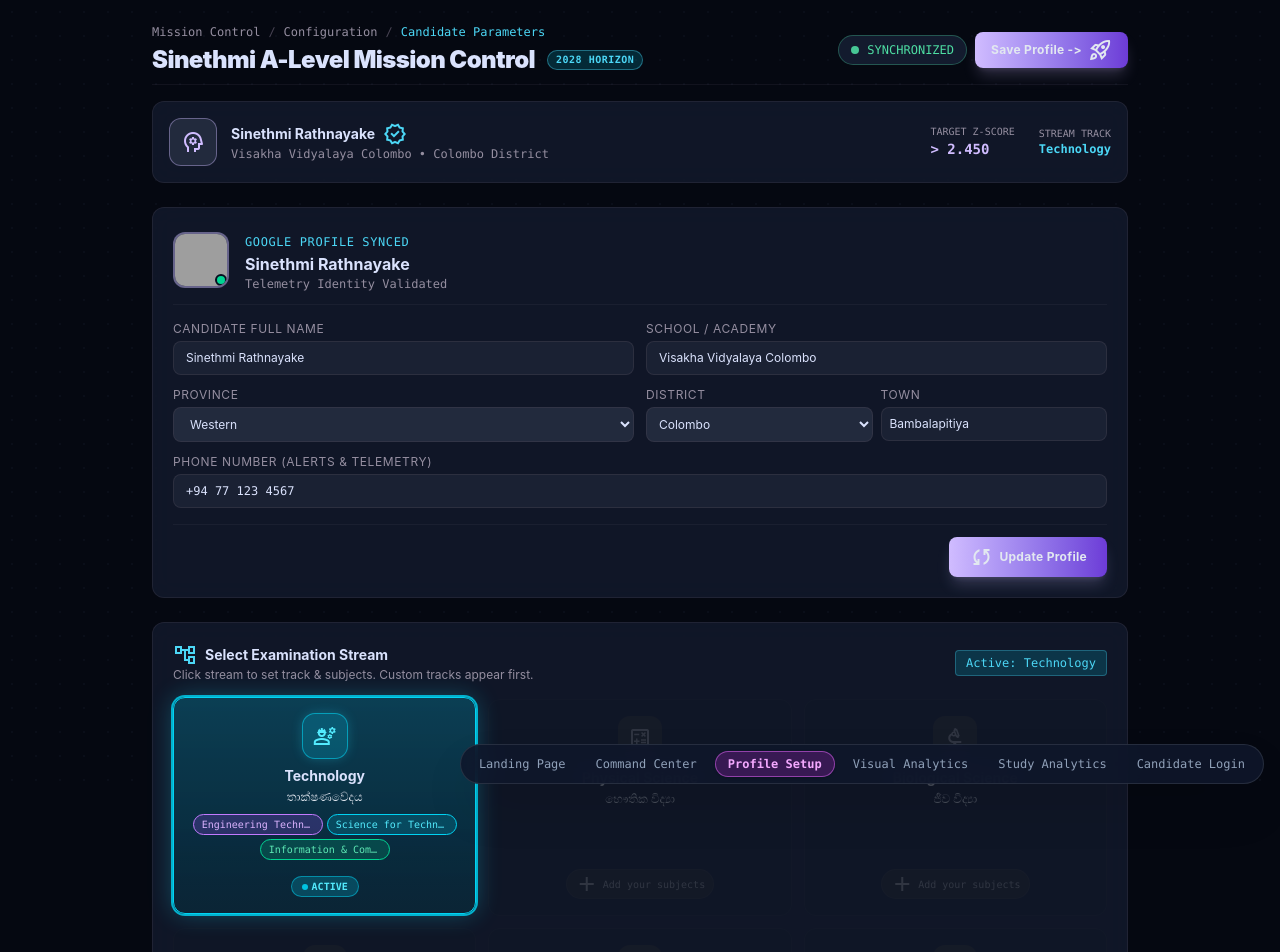
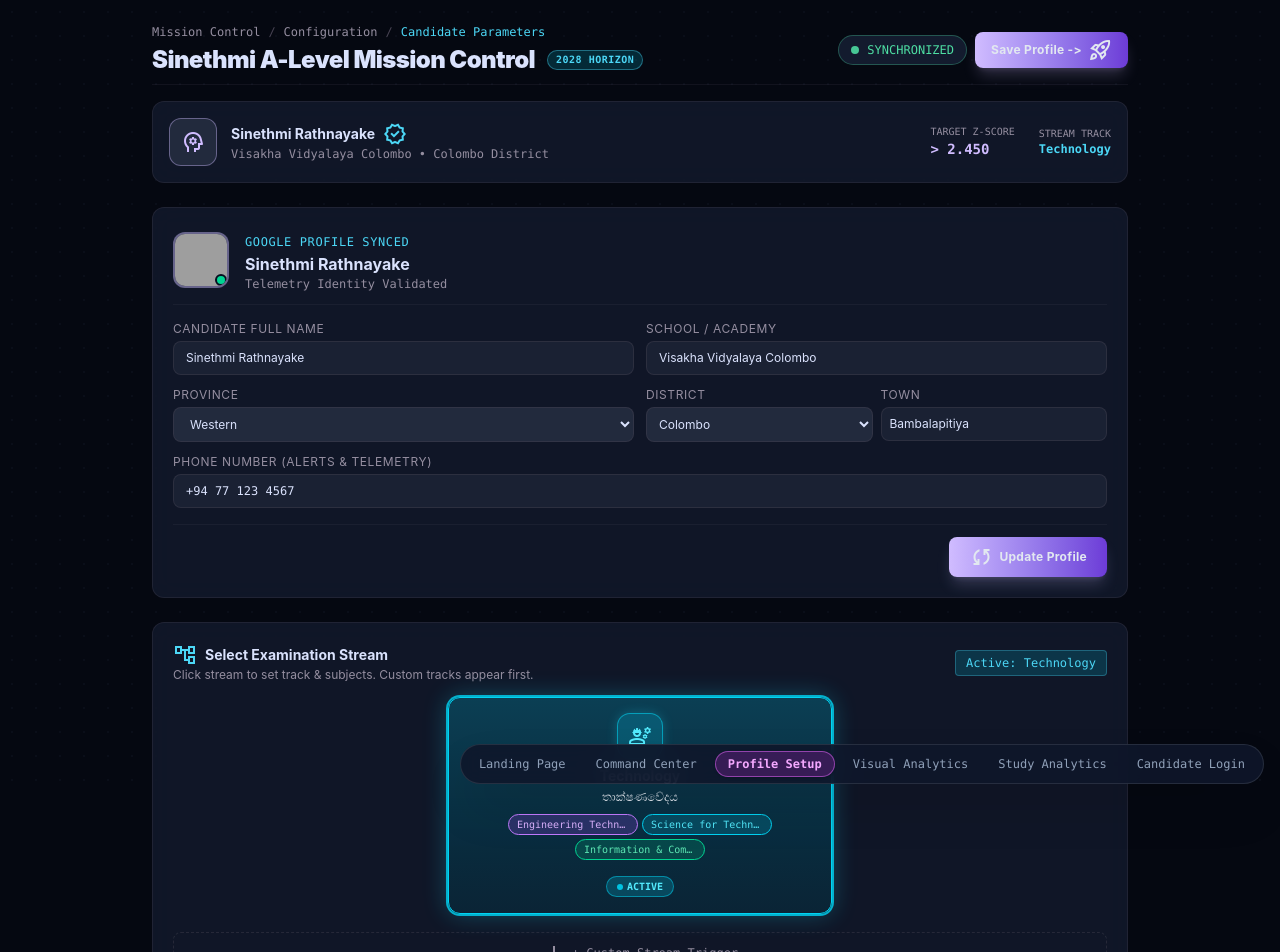
Before and after one commit to kiyamaninfo-alt/sinethmi-al-tracker, a React (Vite) app: page /profile-setup in a window 1280 px wide. Shown: the top 952 px of the page. Built offline with nearby package versions, Linux system fonts and the light colour scheme; grey boxes are pictures that could not be loaded.

Commit message:
feat(stream): hide other streams and center active stream upon subject selection with edit toggle

```diff
--- a/src/components/ProfileSetup/StreamSelector.jsx
+++ b/src/components/ProfileSetup/StreamSelector.jsx
@@ -21,25 +21,20 @@ export default function StreamSelector({ selectedStream, onSelectStream, subject
     if (onUpdateSubjects) onUpdateSubjects([]);
     setIsModalOpen(true);
   };
-
   const handleApplyCustom = (name) => {
     setCustomStream({ id: customStream?.id || `c-${Date.now()}`, name, icon: 'auto_awesome', isCustom: true });
     if (selectedStream === customStream?.name || !selectedStream) onSelectStream(name);
     setIsCustomOpen(false);
   };
-
   const handleDeleteCustom = () => {
     if (selectedStream === customStream?.name) { onSelectStream(STANDARD_STREAMS[0].name); if (onUpdateSubjects) onUpdateSubjects([]); }
     setCustomStream(null);
   };
 
   const baseStreams = customStream ? [customStream, ...STANDARD_STREAMS] : STANDARD_STREAMS;
-  const isLocked = Boolean(selectedStream && subjects && subjects.length > 0 && !isEditing);
-  const displayStreams = !isEditing && selectedStream
-    ? [...baseStreams.filter((s) => s.name === selectedStream), ...baseStreams.filter((s) => s.name !== selectedStream)]
-    : baseStreams;
-
-  const handleToggleEdit = () => isEditing ? setIsEditing(false) : (setIsEditing(true), setModalStream(selectedStream), setIsModalOpen(true));
+  const isSelectedWithSubjects = Boolean(selectedStream && subjects && subjects.length > 0 && !isEditing);
+  const displayStreams = isSelectedWithSubjects ? baseStreams.filter((s) => s.name === selectedStream) : baseStreams;
+  const handleToggleEdit = () => isEditing ? setIsEditing(false) : (setIsEditing(true), setModalStream(selectedStream));
 
   return (
     <div className="rounded-xl bg-surface-container-low/80 border border-outline-variant/30 p-5 space-y-4 backdrop-blur-md">
@@ -57,9 +52,9 @@ export default function StreamSelector({ selectedStream, onSelectStream, subject
         </div>
       </div>
 
-      <div className="grid grid-cols-2 sm:grid-cols-3 gap-3 items-stretch">
+      <div className={isSelectedWithSubjects ? "flex justify-center max-w-sm mx-auto w-full" : "grid grid-cols-2 sm:grid-cols-3 gap-3 items-stretch"}>
         {displayStreams.map((st) => (
-          <StreamButton key={st.id} stream={st} isSelected={selectedStream === st.name} isDimmed={isLocked && selectedStream !== st.name}
+          <StreamButton key={st.id} stream={st} isSelected={selectedStream === st.name} isDimmed={false}
             isEditing={isEditing} subjects={selectedStream === st.name ? subjects : []} onClick={() => handleCardClick(st.name)}
             onDeleteCustom={handleDeleteCustom} onEditCustom={() => setIsCustomOpen(true)} />
         ))}
```
